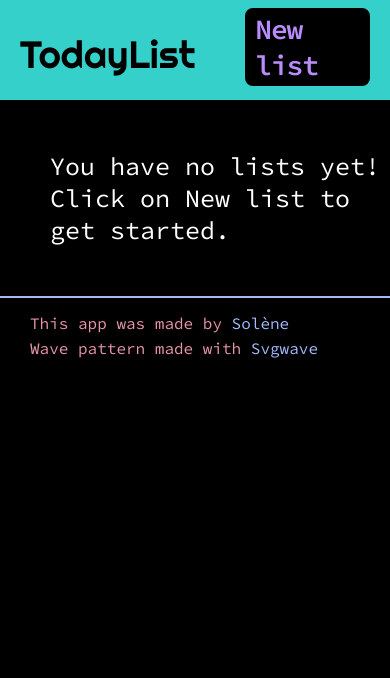
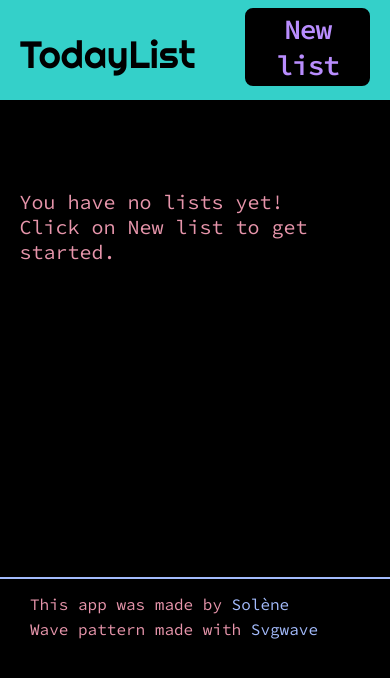
Before and after one commit to solenedel/TodayList, a React (Create React App) app: page / in a window 390 px wide. Shown: the top 678 px of the page. Built offline with nearby package versions, Linux system fonts and the light colour scheme; the HTML template or start-up script is replaced by a standard one; a web font is replaced by a local one.

Commit message:
responsive styling: no lists message

```diff
--- a/src/components/styled-components/HomePage.style.js
+++ b/src/components/styled-components/HomePage.style.js
@@ -8,8 +8,7 @@ export const StyledHomePage = styled(HomePage)`
   width: 100vw;
   display: flex;
   flex-wrap: wrap;
-  align-items: baseline;
-  justify-content: flex-start;
+  justify-content: center;
   font-size: 20px;
   margin-top: 50px;
 
@@ -26,8 +25,12 @@ export const StyledHomePage = styled(HomePage)`
   }
 
   #no-list-yet {
-    margin-left: 50px;
+    color: ${colorVars.primaryPink};
+    margin-top: 10%;
+    margin-left: 5%;
+    margin-right: 5%;
     font-size: 25px;
+    height: 40vh;
   }
 
   #no-todos-yet {
@@ -185,4 +188,11 @@ export const StyledHomePage = styled(HomePage)`
       word-wrap: break-word;
     }
   }
+
+  @media screen and (max-width: 700px) {
+    #no-list-yet {
+      font-size: 20px;
+      padding: 0 20px 0 0;
+    }
+  }
 `;
--- a/src/components/styled-components/Nav.style.js
+++ b/src/components/styled-components/Nav.style.js
@@ -81,6 +81,7 @@ export const StyledNav = styled(Nav)`
       letter-spacing: -1.2px;
       position: relative;
       left: 10px;
+      text-align: center;
     }
 
     div#logo {
```
